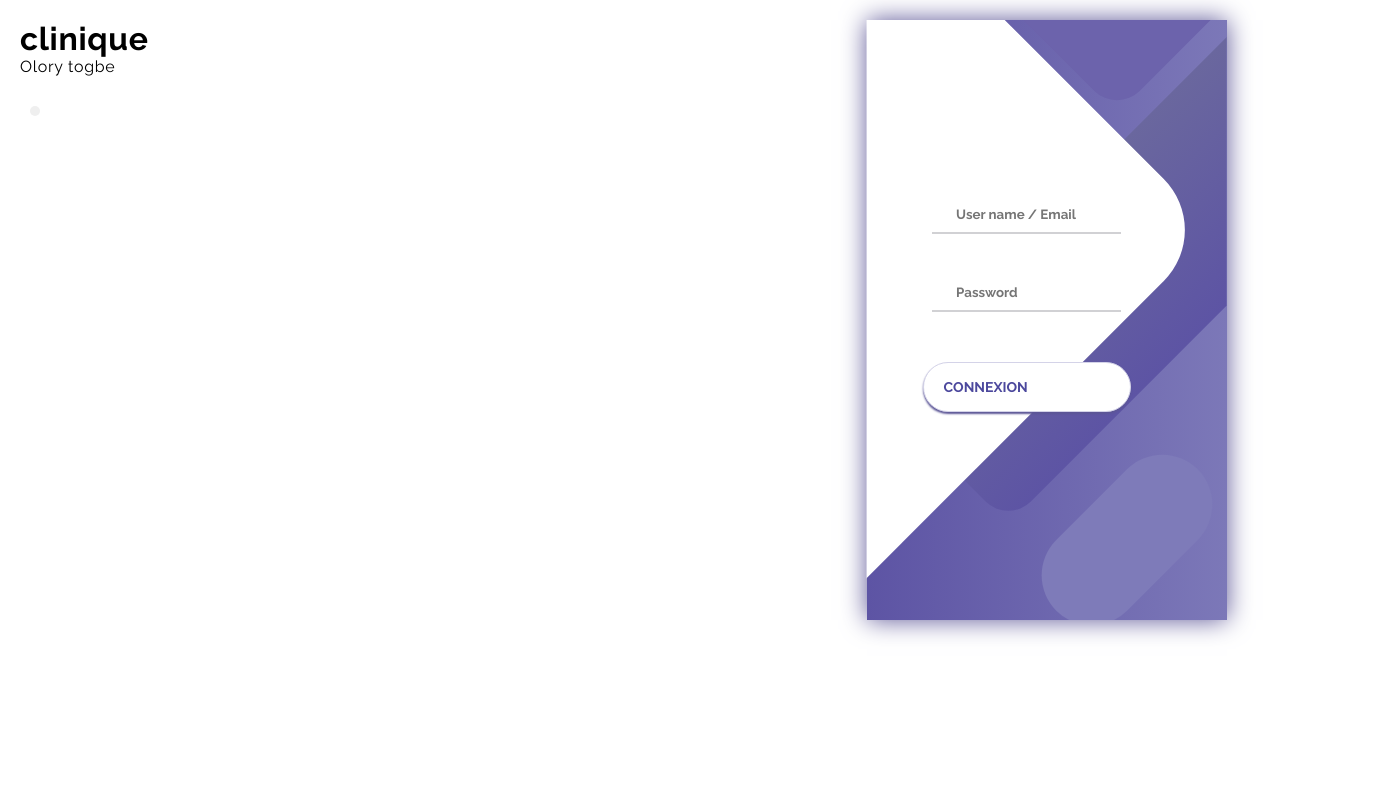
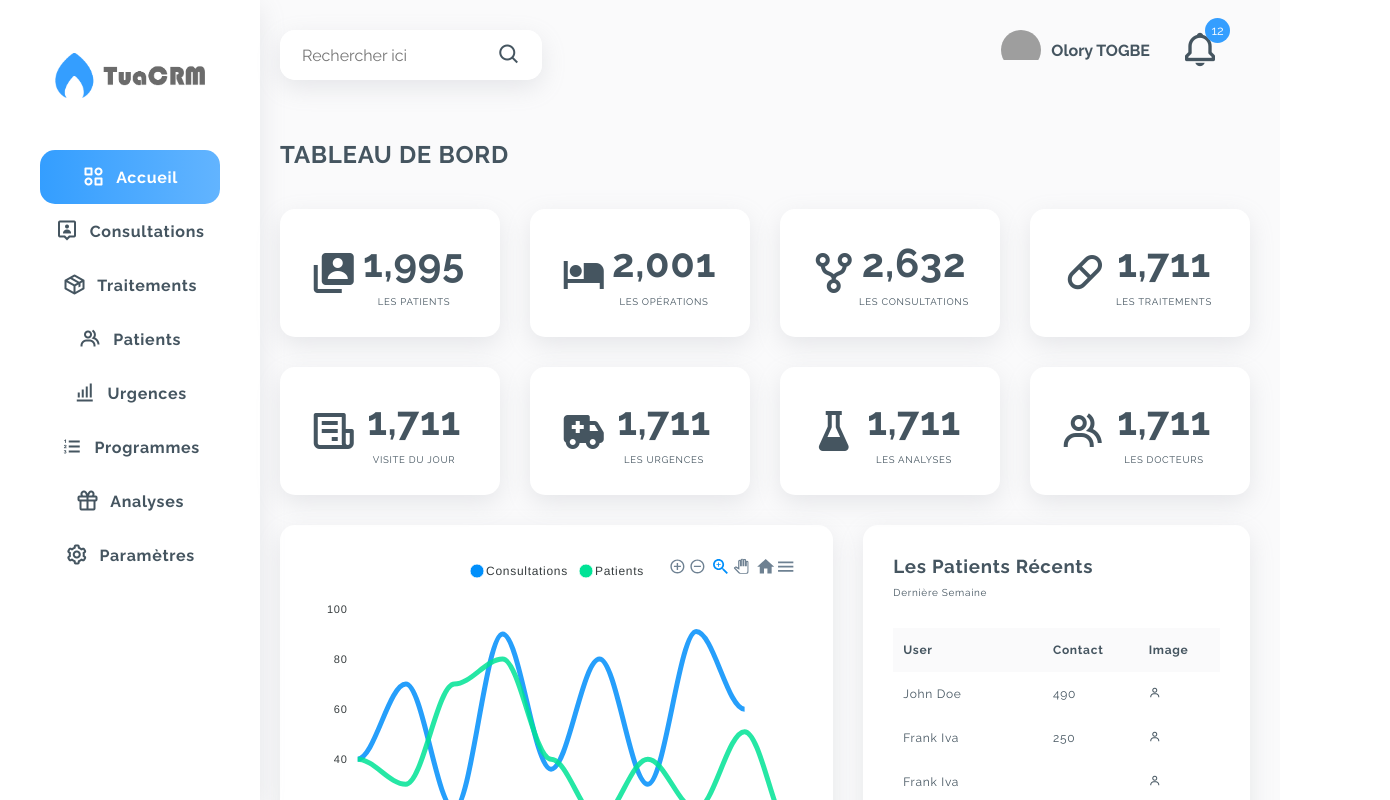
Before and after one commit to Conite002/medical-App, a React (Create React App) app: page / in a window 1280 px wide. Shown: the top 800 px of the page, 1390 px wide, since content can reach past the window. Built offline with nearby package versions, Linux system fonts and the light colour scheme; grey boxes are pictures that could not be loaded.

Commit message:
login doesn't ok

```diff
--- a/src/index.js
+++ b/src/index.js
@@ -33,9 +33,9 @@ const store = createStore(
 ReactDOM.render(
     <Provider store={store}>
       <React.StrictMode>
-        {/* <Layout /> */}
+        <Layout />
         {/* <App /> */}
-        <TestLogin />
+        {/* <TestLogin /> */}
       </React.StrictMode>
     </Provider>
     ,
```
